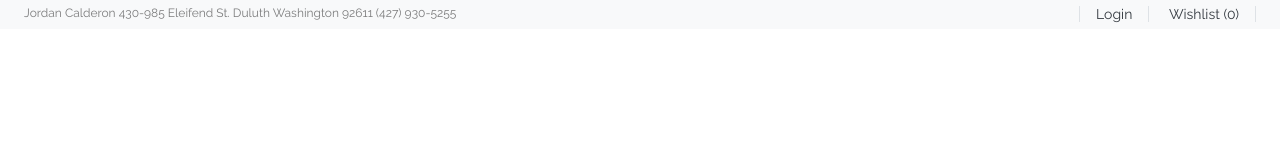
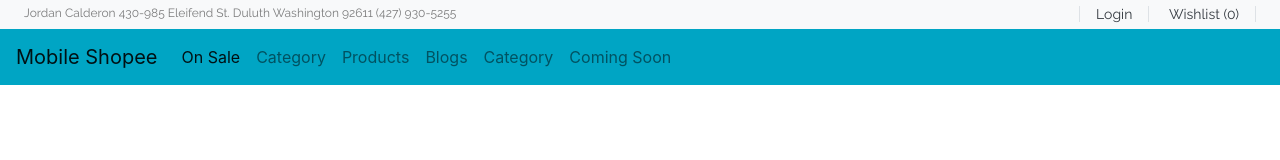
Before and after one commit to isaiahcruz70/Mobile-Shopee, a website: page index.html in a window 1280 px wide. Drawn offline with nearby package versions, Linux system fonts and the light colour scheme; files that its build step writes are made by us from their sources; a web font is replaced by a local one.

Commit message:
Push of the day

```diff
--- a/index.html
+++ b/index.html
@@ -21,6 +21,37 @@
                     <a href="#" class="px-3 border-right text-dark">Wishlist (0)</a>
                 </div>
             </div>
+
+            <!--Primary Navigation -->
+            <nav class="navbar navbar-expand-lg navbar-light color-second-bg">
+                <a class="navbar-brand" href="#">Mobile Shopee</a>
+                <button class="navbar-toggler" type="button" data-toggle="collapse" data-target="#navbarNav" aria-controls="navbarNav" aria-expanded="false" aria-label="Toggle navigation">
+                  <span class="navbar-toggler-icon"></span>
+                </button>
+                <div class="collapse navbar-collapse" id="navbarNav">
+                  <ul class="navbar-nav">
+                    <li class="nav-item active">
+                      <a class="nav-link" href="#">On Sale</a>
+                    </li>
+                    <li class="nav-item">
+                      <a class="nav-link" href="#">Category</a>
+                    </li>
+                    <li class="nav-item">
+                      <a class="nav-link" href="#">Products</a>
+                    </li>
+                    <li class="nav-item">
+                        <a class="nav-link" href="#">Blogs</a>
+                    </li>
+                    <li class="nav-item">
+                        <a class="nav-link" href="#">Category</a>
+                    </li>
+                    <li class="nav-item">
+                        <a class="nav-link" href="#">Coming Soon</a>
+                    </li>
+                  </ul>
+                </div>
+              </nav>
+              <!--Primary Navigation -->
         </header>
     <!--!start #header-->
 
--- /dev/null
+++ b/sass/include/color.scss
@@ -0,0 +1,25 @@
+/* Color Template */
+
+.color-primary{
+    color: $color-primary;
+}
+
+.color-primary-bg{
+    background: $color-primary;
+}
+
+.color-second{
+    color: $color-second;
+}
+
+.color-second-bg{
+    background: $color-second;
+}
+
+.color-yellow{
+    color: $color-yellow;
+}
+
+.color-yellow-bg{
+    background: $color-yellow;
+}
--- a/sass/style.scss
+++ b/sass/style.scss
@@ -5,3 +5,4 @@
 @import'./include/variables.scss';
 @import'./include/global.scss';
 @import'./include/typography.scss';
+@import'./include/color.scss';
```
Also changed, not shown: style.css, 1 other file.
